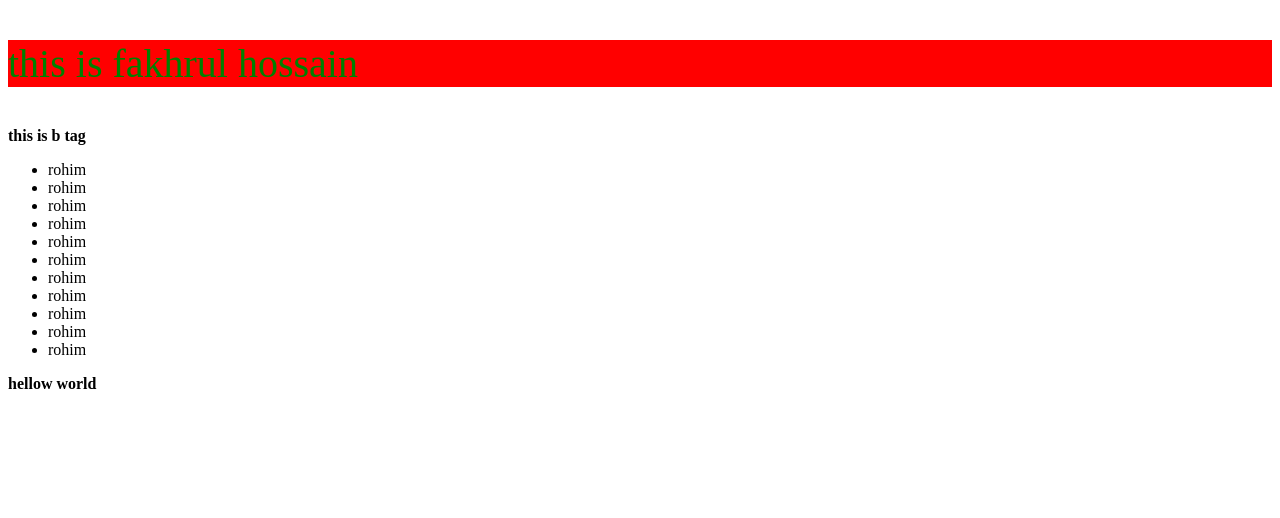
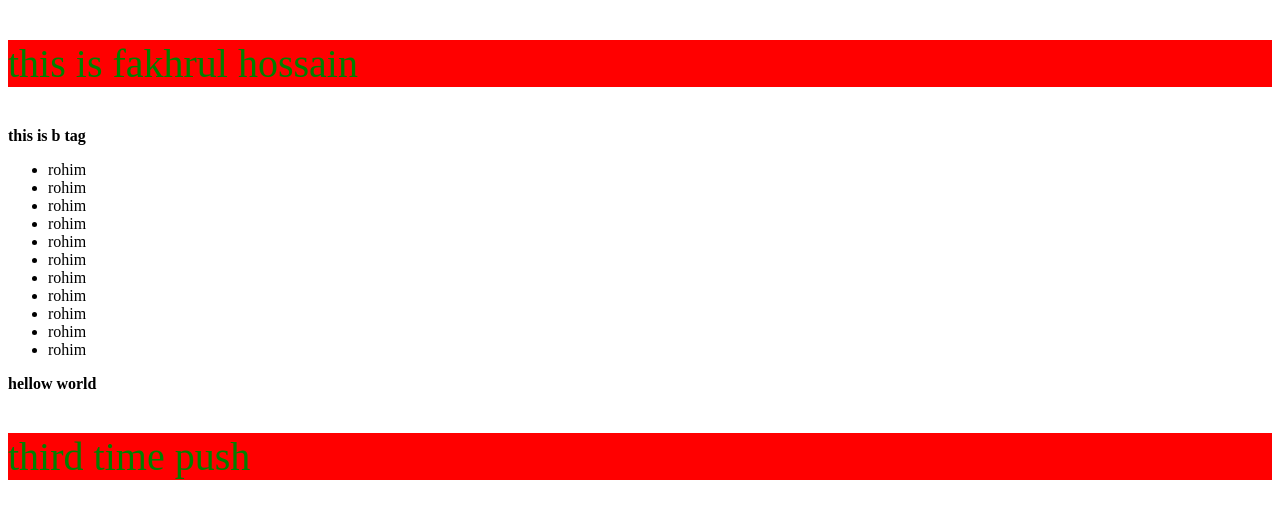
Before and after one commit to fakhrul63/test2-git, a plain HTML site: page index.html in a window 1280 px wide. Drawn offline with Linux system fonts and the light colour scheme.

Commit message:
3rd time push codeX

```diff
--- a/index.html
+++ b/index.html
@@ -23,5 +23,6 @@
     <li>rohim</li>
    </ul>
    <b> hellow world </b>
+   <p> third time push</p>
 </body>
 </html>
```
